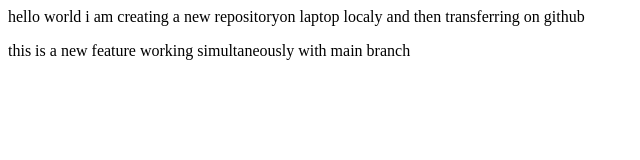
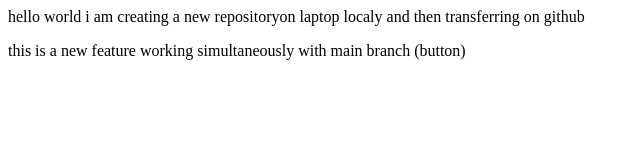
Before and after one commit to ER-AVESH/LOCALREPO, a plain HTML site: page index.html in a window 1280 px wide. Shown: the full height of the page, 0-640 px from the left. Drawn offline with Linux system fonts and the light colour scheme.

```diff
--- a/index.html
+++ b/index.html
@@ -1,4 +1,4 @@
 <p>hello world
     i am creating a new repositoryon laptop localy and then transferring on github
 </p>
-<p>this is a new feature working simultaneously with main branch</p>
+<p>this is a new feature working simultaneously with main branch (button)</p>
```
